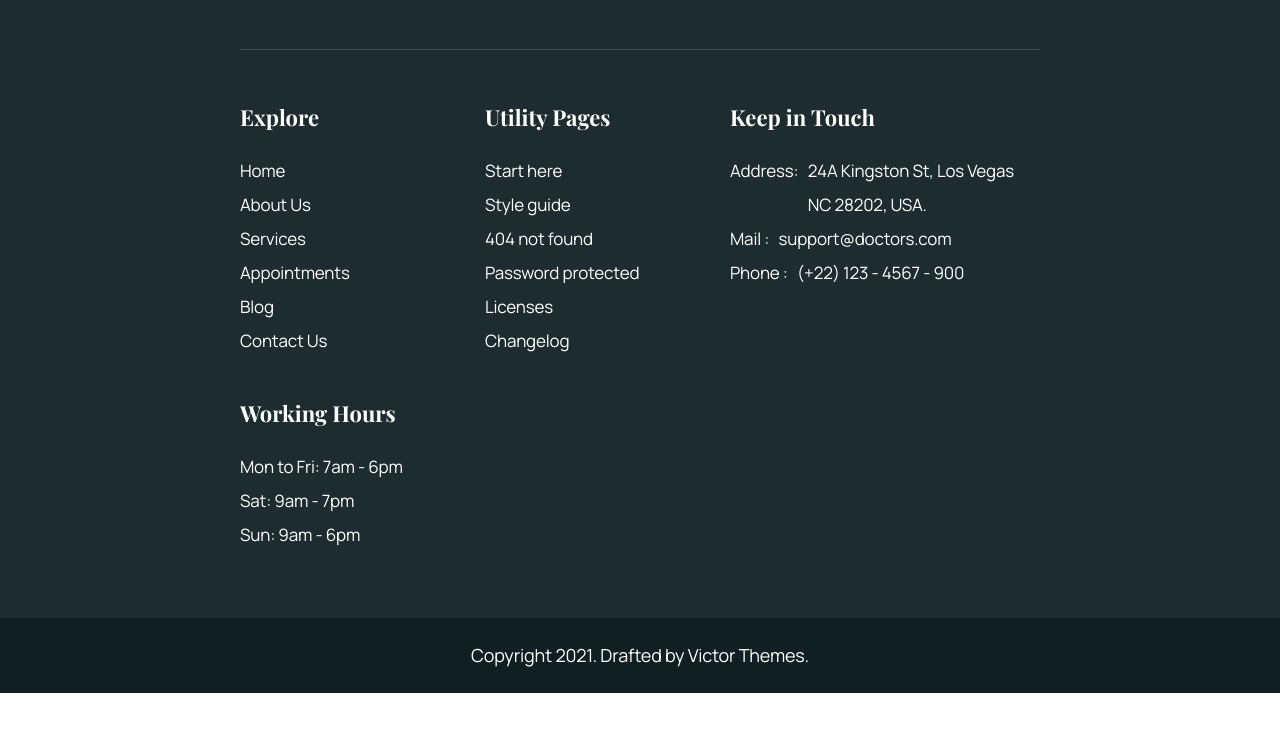
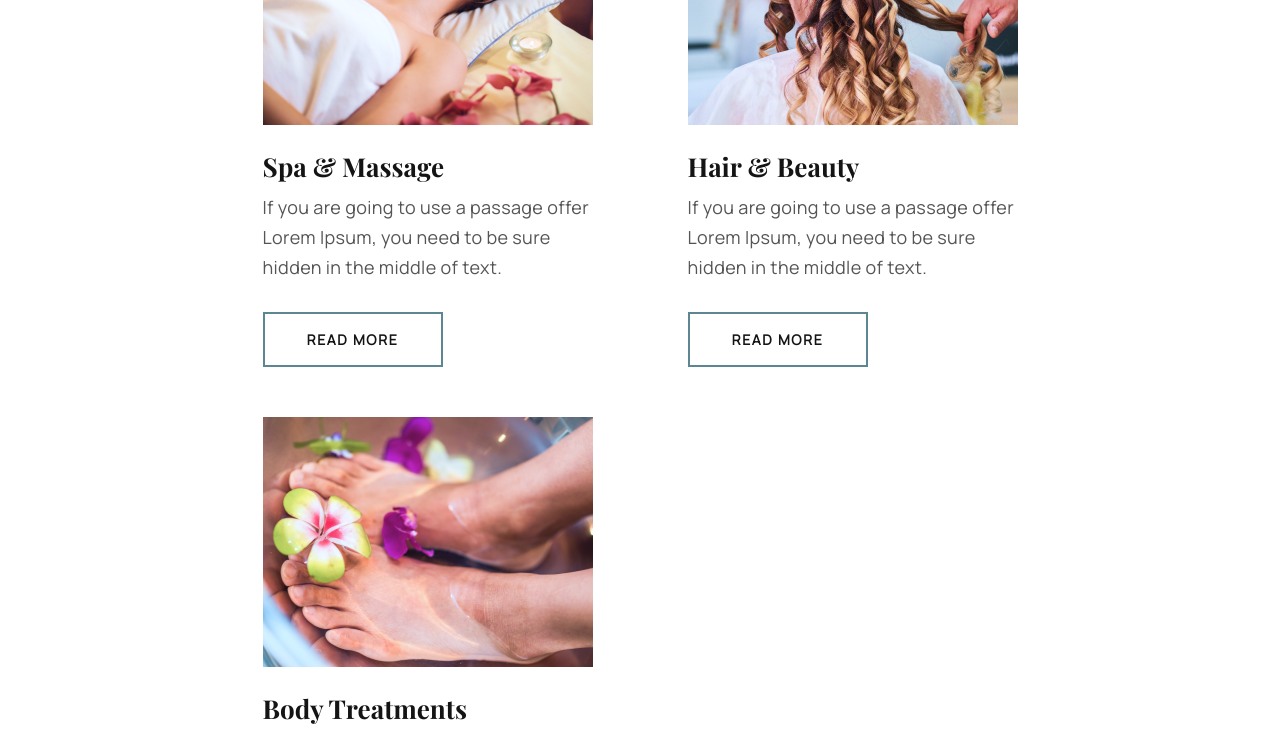
Before and after one commit to Veletko/WebCursProject, a plain HTML site: page pages/homepage.html in a window 1280 px wide. Shown: the part 1703-2436 px from the top of the page. Before the commit the page ends 2396 px from the top, so only its background shows below. Drawn offline with Linux system fonts and the light colour scheme.

Commit message:
feat: add cards-container with adaptability to homepage.html file

```diff
--- a/css/homepage.css
+++ b/css/homepage.css
@@ -113,10 +113,60 @@
 
 /*#endregion*/
 
-/*#region banner*/
+/*#region cards*/
 
-
-
+.cards-container{
+    display: grid;
+    grid-template-columns: repeat(auto-fit, minmax(255px, 1fr));
+    gap: 105px;
+    justify-content: center;
+    justify-items: center;
+    align-items: center;
+    margin: 0 auto;
+    padding: 150px 18.75vw;
+}
+.card{
+    display: flex;
+    flex-direction: column;
+    width: 330px;
+}
+.card h3{
+    color: var(--black);
+    font-family: "Playfair";
+    font-size: 2.6rem;
+    font-style: normal;
+    font-weight: 700;
+    line-height: 120%; /* 31.2px */
+    margin-top: 26px;
+}
+.card p{
+    color: var(--gray);
+    font-family: 'Manrope';
+    font-size: 1.8rem;
+    font-style: normal;
+    font-weight: 400;
+    line-height: 165%; /* 29.7px */
+    letter-spacing: 0.36px;
+    margin-top: 11px;
+}
+.card-button {
+    display: flex;
+    background-color: transparent;
+    align-items: center;
+    justify-content: center;
+    width: 180px;
+    height: 55px;
+    border: 2px solid var(--accent-dark);
+    color: var(--black);
+    font-family: 'Manrope';
+    font-size: 1.4rem;
+    font-weight: 800;
+    line-height: 125%; /* 17.5px */
+    letter-spacing: 1.68px;
+    text-transform: uppercase;
+    cursor: pointer;
+    margin-top: 30px;
+}
 /*#endregion*/
 
 /*#region media*/
@@ -127,6 +177,8 @@
     }
 }
 @media screen and (max-width: 1360px){
+    /*#region banner*/
+
     .banner-container{
         flex-direction: column;
     }
@@ -157,8 +209,18 @@
     .image-frame img {
         right: 0;
     }
-}
+
+    /*#endregion*/
+
+    .cards-container{
+        grid-template-columns: repeat(auto-fit, minmax(300px, 1fr));
+        gap: 50px;
+    }
+
 @media screen and (max-width: 740px){
+
+    /*#region banner*/
+
     .banner-container-left{
         padding: 6px;
     }
@@ -177,6 +239,20 @@
         width: 267px;
         height: 262px;
     }
+
+    /*#endregion*/
+
+    /*#region cards*/
+
+    .cards-container{
+        padding: 50px 18.75vw;
+    }
+    .card{
+        width: 310px;
+    }
+
+    /*#endregion*/
+}
 }
 
 /*#endregion*/
--- a/pages/homepage.html
+++ b/pages/homepage.html
@@ -79,24 +79,24 @@
                 </div>
             </div>
         </section>
-        <section class="card-container">
-            <div>
-                <img src="" alt="">
-                <h3></h3>
-                <p></p>
-                <button></button>
+        <section class="cards-container">
+            <div class="card">
+                <img src="/img/card-image1.png" alt="service">
+                <h3>Spa & Massage</h3>
+                <p>If you are going to use a passage offer Lorem Ipsum, you need to be sure hidden in the middle of text.</p>
+                <button class="card-button">Read More</button>
             </div>
-            <div>
-                <img src="" alt="">
-                <h3></h3>
-                <p></p>
-                <button></button>
+            <div class="card">
+                <img src="/img/card-image2.jpg" alt="service">
+                <h3>Hair & Beauty</h3>
+                <p>If you are going to use a passage offer Lorem Ipsum, you need to be sure hidden in the middle of text.</p>
+                <button class="card-button">Read More</button>
             </div>
-            <div>
-                <img src="" alt="">
-                <h3></h3>
-                <p></p>
-                <button></button>
+            <div class="card">
+                <img src="/img/card-image3.png" alt="service">
+                <h3>Body Treatments</h3>
+                <p>If you are going to use a passage offer Lorem Ipsum, you need to be sure hidden in the middle of text.</p>
+                <button class="card-button">Read More</button>
             </div>
         </section>
     </main>
```
Also changed, not shown: img/card-image1.png (added), img/card-image2.jpg (added), img/card-image3.png (added).
